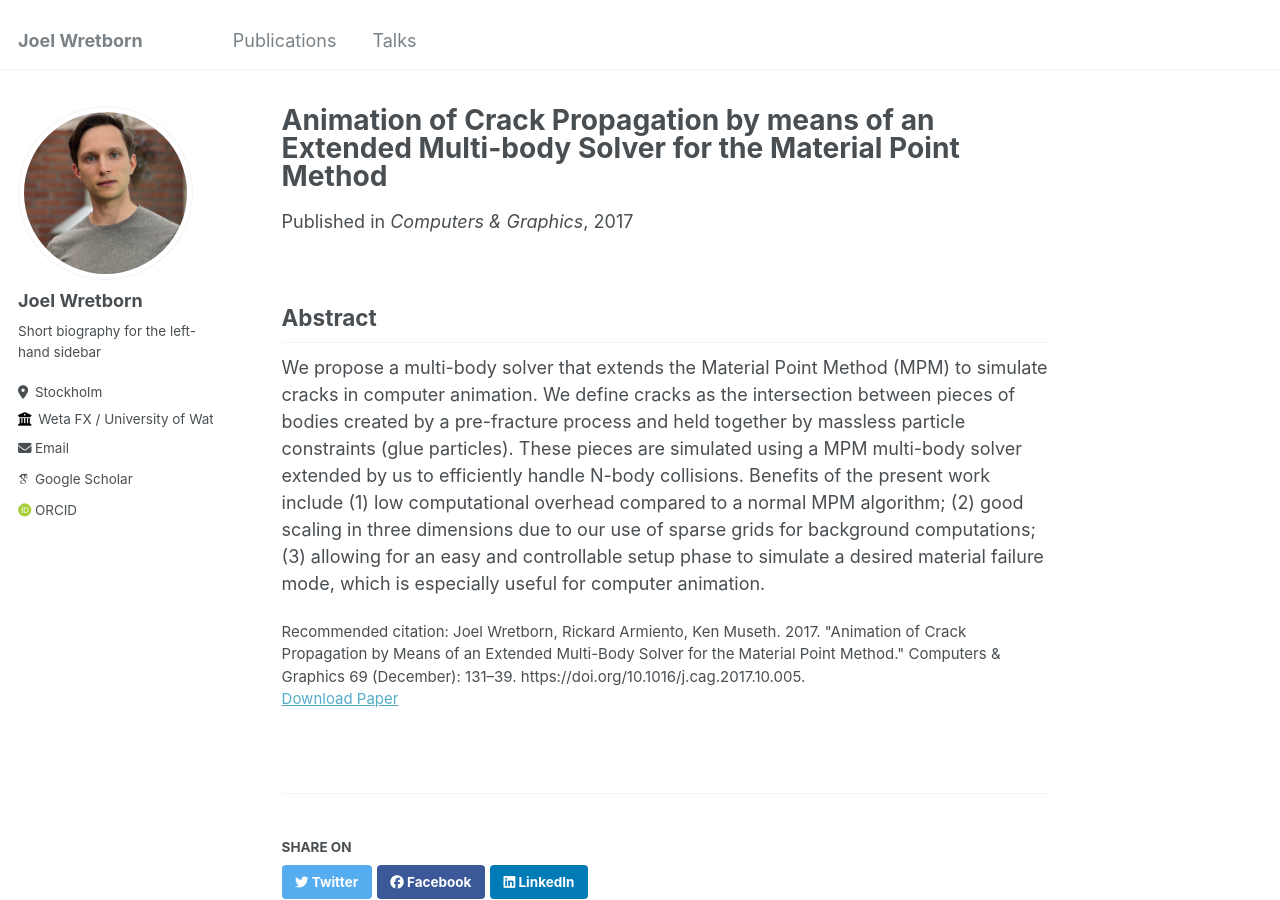
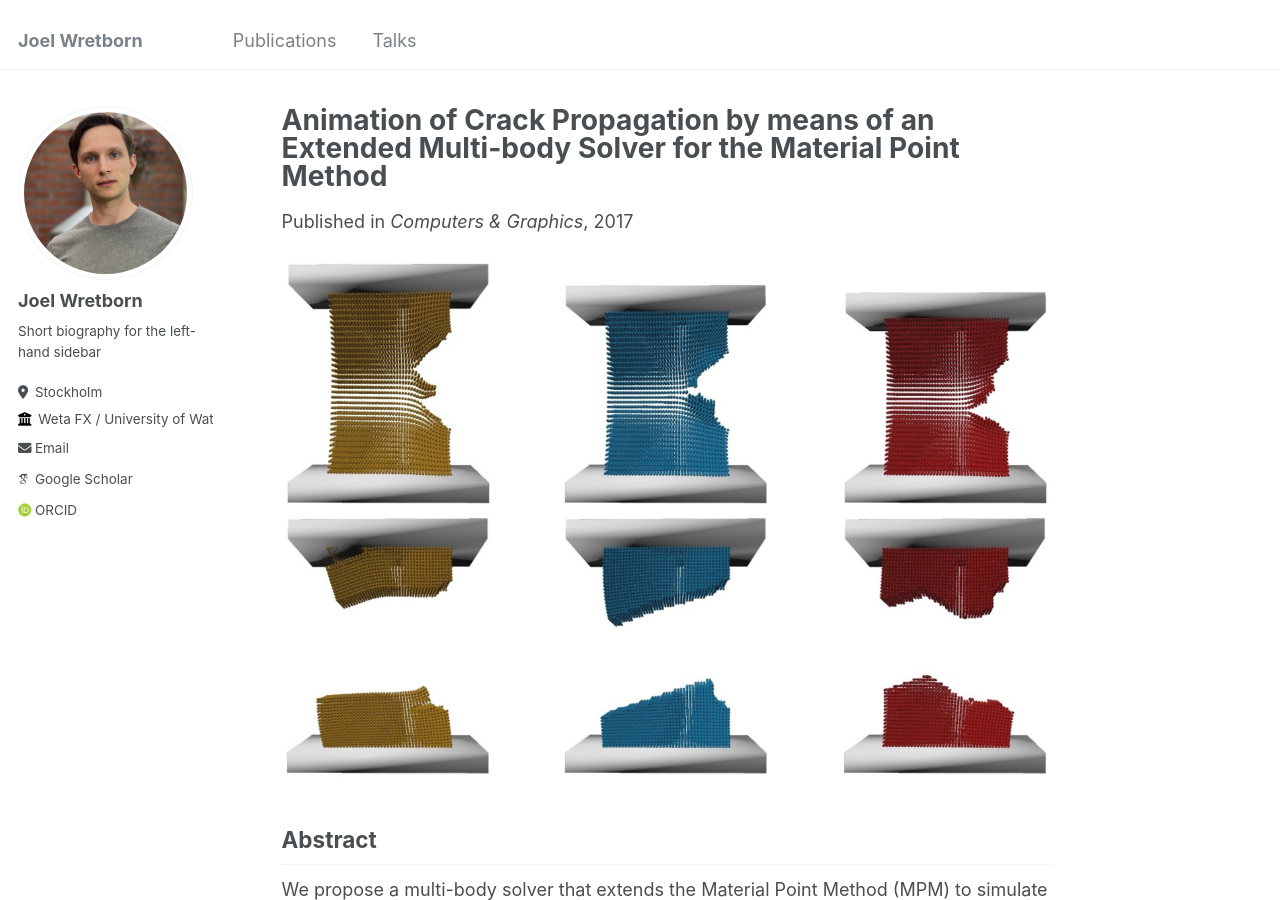
Before and after one commit to Pingul/Pingul.github.io, a Jekyll site: the page built from _publications/2017-AnimationOfCrackPropagation.md, in a window 1280 px wide and 900 px high. Built offline with Jekyll 4.4.1, drawn with Linux system fonts in a browser that asks for light colours; some web fonts are replaced.

Commit message:
Adding image for crack paper

```diff
--- a/_publications/2017-AnimationOfCrackPropagation.md
+++ b/_publications/2017-AnimationOfCrackPropagation.md
@@ -8,6 +8,8 @@ paperurl: 'http://pingul.github.io/files/Publication-Animation_Of_Crack_Propagat
 citation: 'Joel Wretborn, Rickard Armiento, Ken Museth. 2017. &quot;Animation of Crack Propagation by Means of an Extended Multi-Body Solver for the Material Point Method.&quot; Computers & Graphics 69 (December): 131–39. https://doi.org/10.1016/j.cag.2017.10.005.'
 ---
 
+![Animation of crack propagation](/files/Publication-Animation_Of_Crack_Propagation/image.jpeg)
+
 Abstract
 --------
 We propose a multi-body solver that extends the Material Point Method (MPM) to simulate cracks in computer animation. We define cracks as the intersection between pieces of bodies created by a pre-fracture process and held together by massless particle constraints (glue particles). These pieces are simulated using a MPM multi-body solver extended by us to efficiently handle N-body collisions. Benefits of the present work include (1) low computational overhead compared to a normal MPM algorithm; (2) good scaling in three dimensions due to our use of sparse grids for background computations; (3) allowing for an easy and controllable setup phase to simulate a desired material failure mode, which is especially useful for computer animation.
```
Also changed, not shown: files/Publication-Animation_Of_Crack_Propagation/image.jpeg (added).
